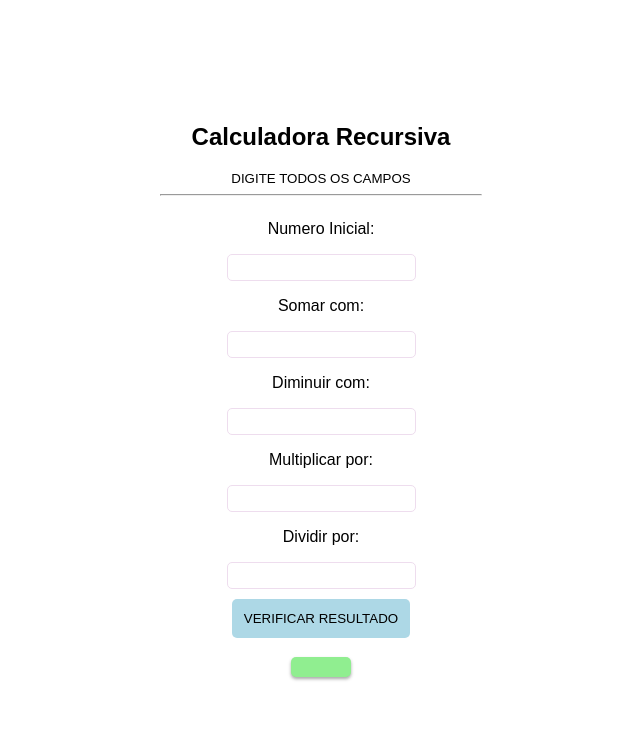
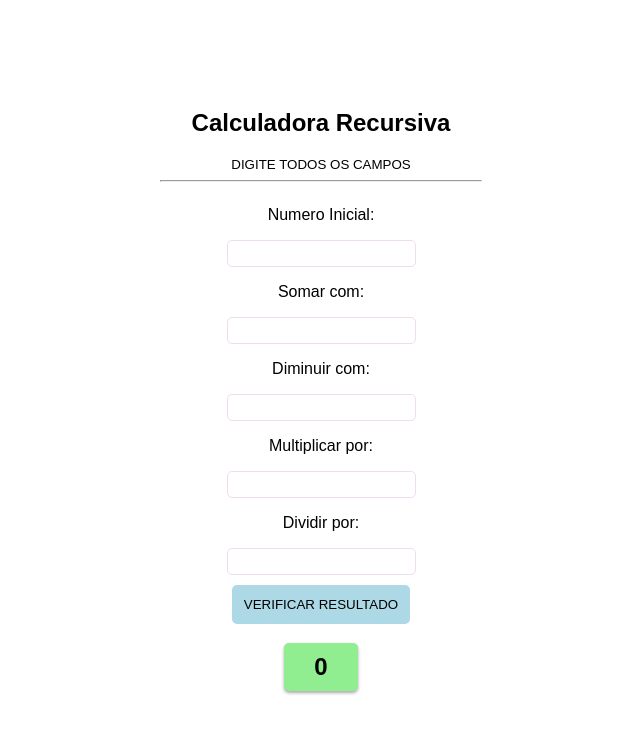
Before and after one commit to davi1985/php_avancado, a PHP site: page / in a window 1280 px wide. Shown: the top 734 px of the page, without its empty margins (319-959 px from the left). Run offline with PHP 8.4, Linux system fonts and the light colour scheme.

Commit message:
update files

```diff
--- a/poo/calculator_poo/index.php
+++ b/poo/calculator_poo/index.php
@@ -30,7 +30,7 @@
           <button type="submit">Verificar Resultado</button>
     </form>
     <h2 class="result">
-      <?php echo (result())? result() : '';?>
+      <?php echo (result())? result() : '0';?>
     </h2>
   </div>
 </body>
```
